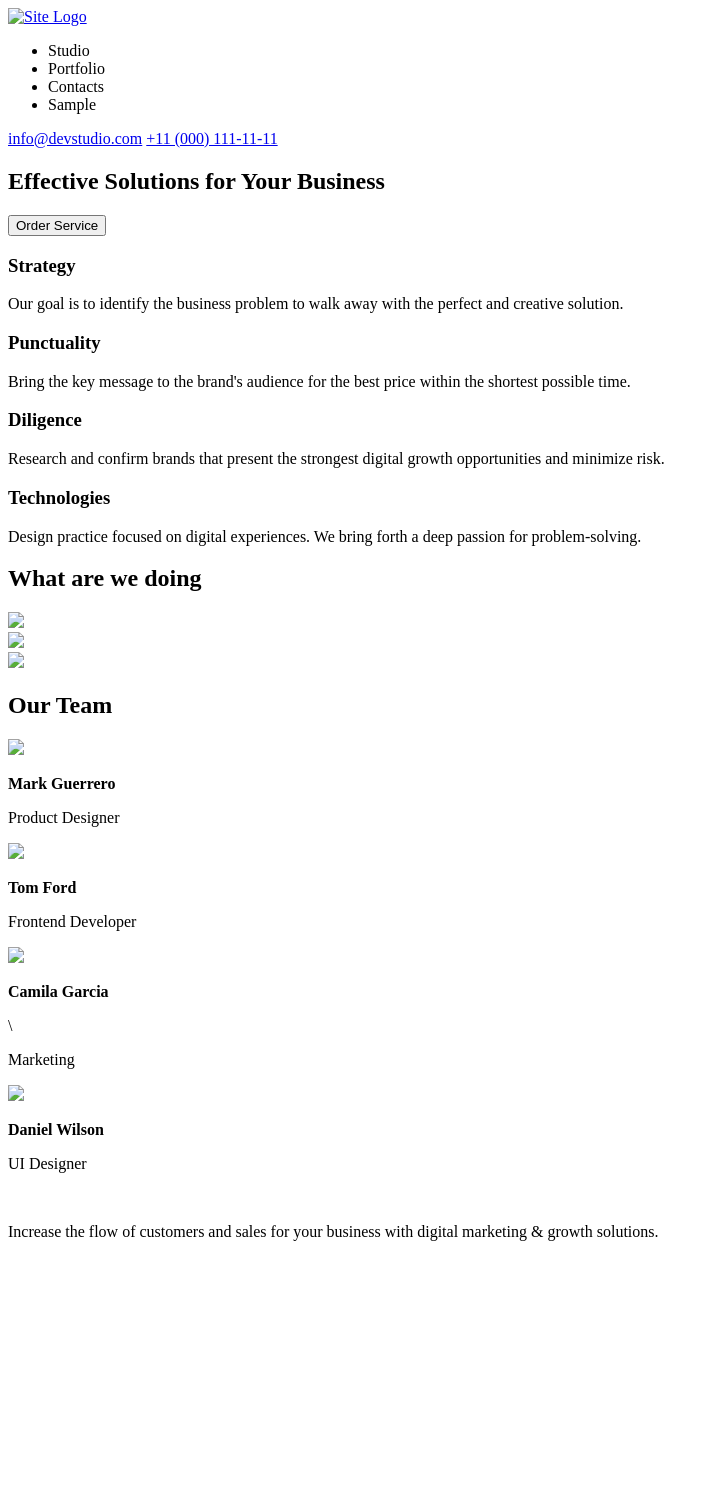
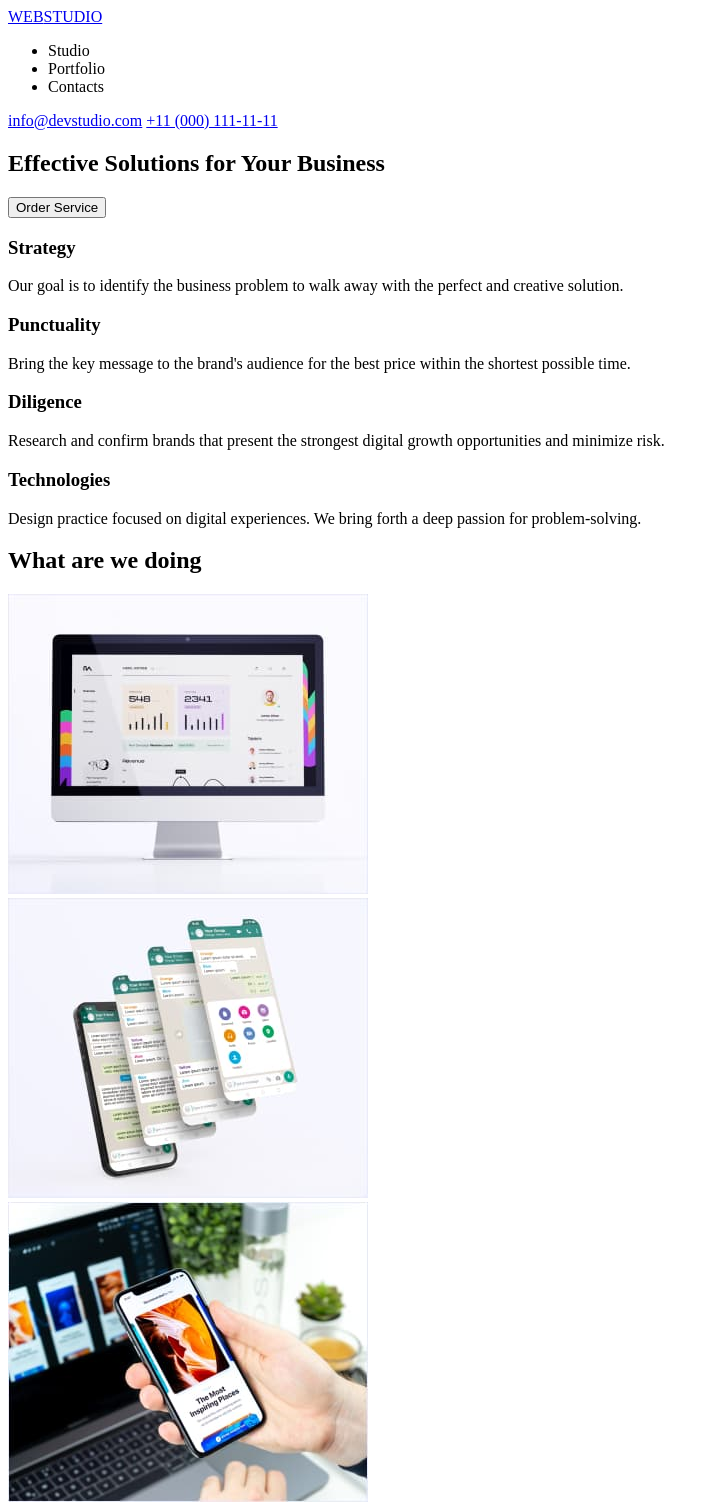
Before and after one commit to johncleece/goit-markup-hw-01, a plain HTML site: page index.html in a window 1280 px wide. Shown: the top 1509 px of the page, without its empty margins (0-719 px from the left). Before the commit the page ends 1257 px from the top, so only its background shows below. Drawn offline with Linux system fonts and the light colour scheme.

Commit message:
revised code

```diff
--- a/index.html
+++ b/index.html
@@ -13,24 +13,23 @@
 <!-- heading -->
     <header>
         <nav>
-            <a href="#">
-            <img src="images/logo.png" alt="Site Logo" target="_blank" title="Logo" />
-            </a>
+            <a href="#" alt="Site Logo" target="_blank" title="Logo"><span>WEB</span>STUDIO</a>
             <ul>
                 <li>Studio</li>
                 <li>Portfolio</li>
                 <li>Contacts</li>
-                <li>Sample</li>
             </ul>
         <a href="mailto:info@devstudio.com">info@devstudio.com</a>
         <a href="telto:+11 (000) 111-11-11">+11 (000) 111-11-11</a>
          </nav>
     </header>
 
+<!-- main -->
+<main>
 <!-- section 1 -->
     <section>
         <h1>Effective Solutions for Your Business</h1>
-        <button type="submit">Order Service</button>
+        <button type="button">Order Service</button>
     </section>
 
 <!-- section 2 -->
@@ -57,46 +56,42 @@
 <!-- section 3 -->
     <section>
         <h2>What are we doing</h2>
-        <div>
-            <img src="1">
-        </div>
-        <div>
-            <img src="2">
-        </div>
-        <div>
-            <img src="3">
-        </div>
+        <div><img src="../images/rectangle 71.jpg" alt="Computer Monitor" width="360" height="300"></div>
+        <div><img src="../images/rectangle 72.jpg" alt="Mobile Phone" width="360" height="300"></div>
+        <div><img src="../images/rectangle 73.jpg" alt="Holding Mobile" width="360" height="300"></div>
+
     </section>
 
 <!-- section 4 -->
 <section>
     <h2>Our Team</h2>
     <div>
-        <img src="1">
+        <img src="../images/img1.jpg" alt="Mark Guerrero" width="264" height="260">
         <p><b>Mark Guerrero</b></p>
         <p>Product Designer</p>
     </div>
     <div>
-        <img src="2">
+        <img src="../images/img2.jpg" alt="Tom Ford" width="264" height="260">
         <p><b>Tom Ford</b></p>
         <p>Frontend Developer</p>
     </div>
     <div>
-        <img src="3">
-        <p><b>Camila Garcia</b></p>\
+        <img src="../images/img3.jpg" alt="Camila Garcia" width="264" height="260">
+        <p><b>Camila Garcia</b></p>
         <p>Marketing</p>
     </div>
     <div>
-        <img src="4">
+        <img src="../images/img4.jpg" alt="Daniel Wilson" width="264" height="260">
         <p><b>Daniel Wilson</b></p>
         <p>UI Designer</p>
     </div>
 </section>
+</main>
 
-<!-- footer -->
+<!-- footer  -->
     <footer>
         <div>
-            <img src="">
+            <a href="#" alt="Site Logo" target="_blank" title="Logo"><span>WEB</span>STUDIO</a>
             <p>Increase the flow of customers and sales for your business with digital marketing & growth solutions.</p>
         </div>
     </footer>
```
Also changed, not shown: images/Rectangle 71.jpg (added), images/Rectangle 72.jpg (added), images/Rectangle 73.jpg (added), images/img1.jpg (added), images/img2.jpg (added), images/img3.jpg (added), images/img4.jpg (added).
